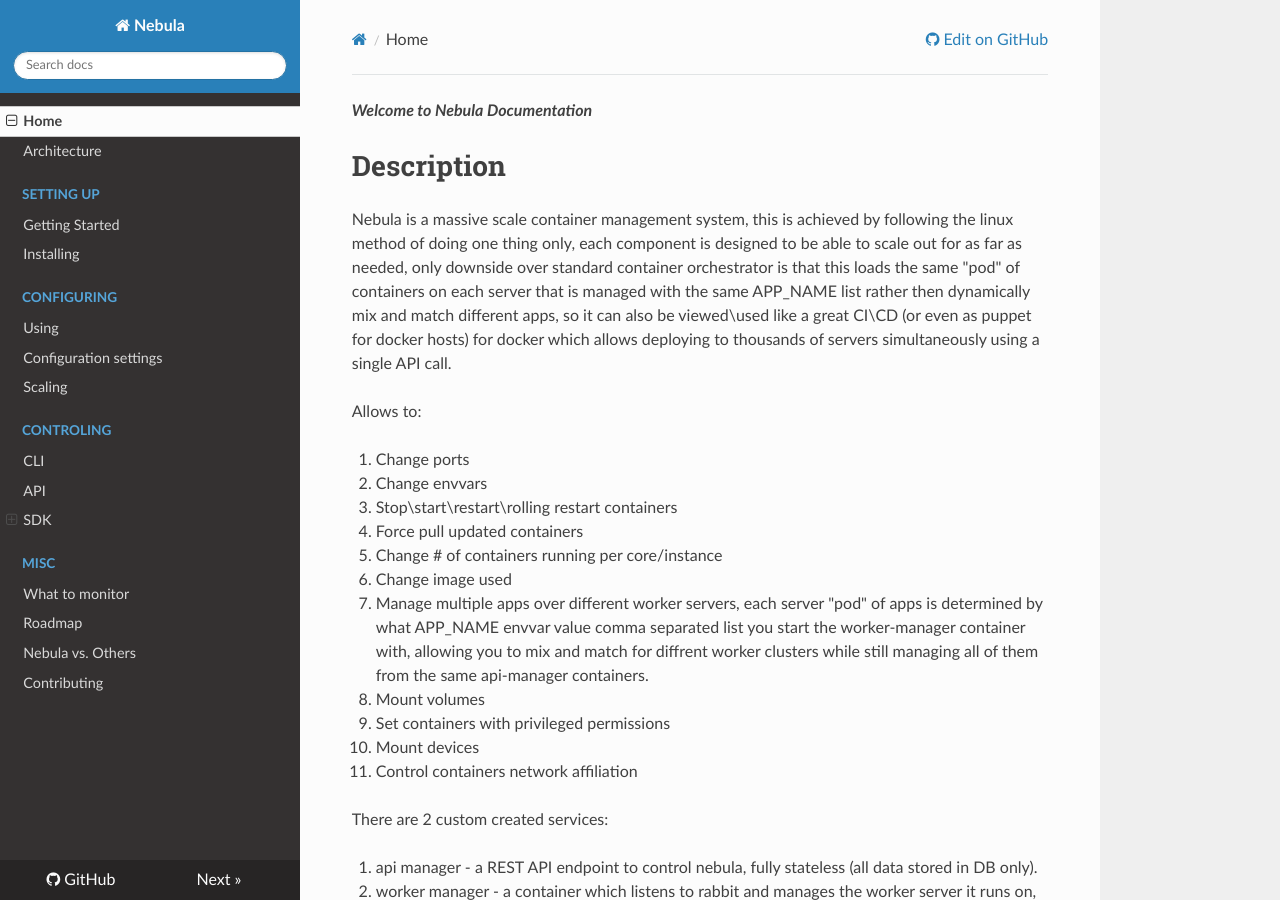
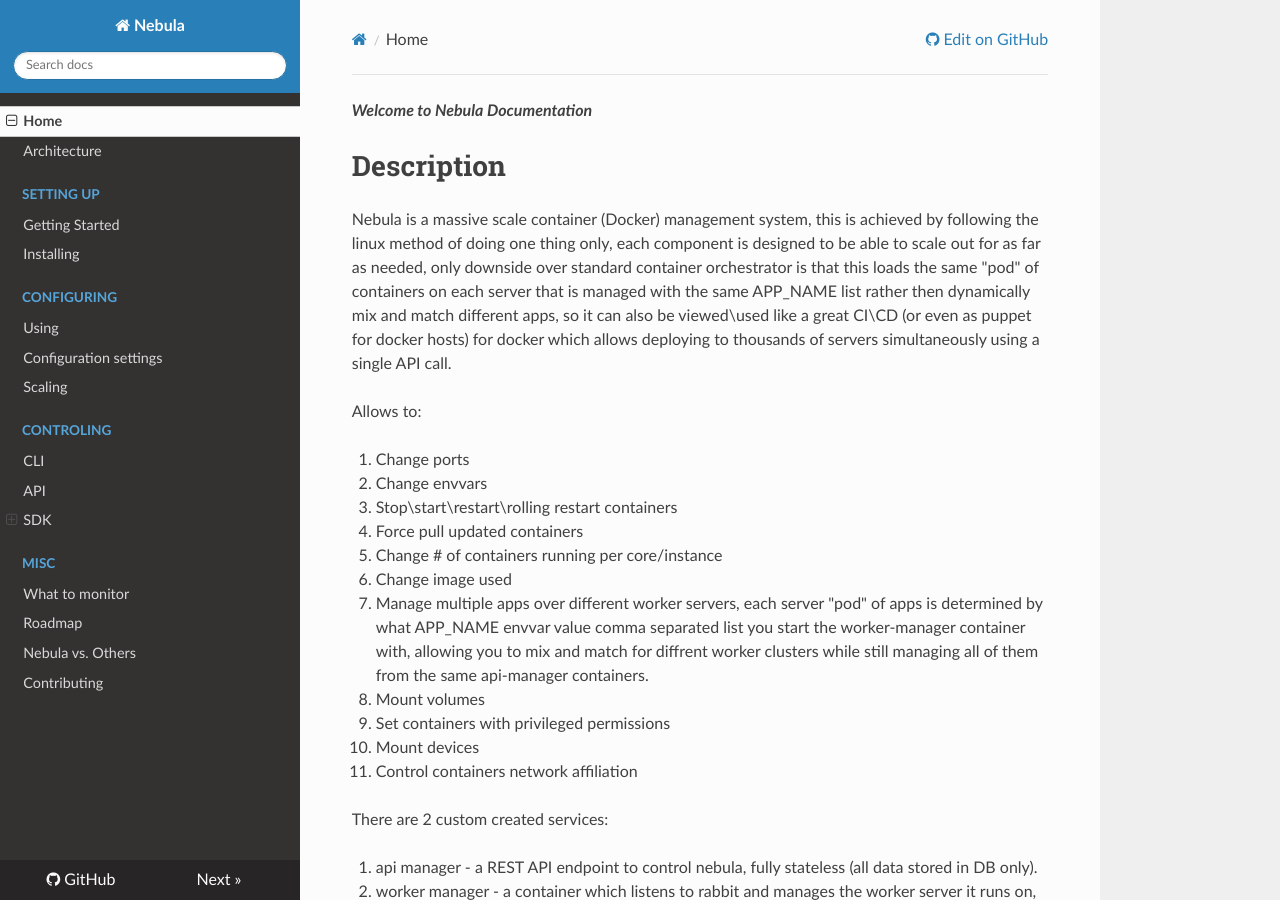
Before and after one commit to nebula-orchestrator/docs, an MkDocs documentation site: the page built from docs/index.md, in a window 1280 px wide and 900 px high. Built offline with MkDocs 1.6.1, drawn with Linux system fonts in a browser that asks for light colours; nearby versions of some CDN libraries; old or Windows-style settings are respelled for this version of MkDocs; some of the changed text lies outside the part shown.

Commit message:
for some reason i always forget to use capital letters

```diff
--- a/docs/index.md
+++ b/docs/index.md
@@ -2,7 +2,7 @@
 
 # Description
 
-Nebula is a massive scale container management system, this is achieved by following the linux method of doing one thing only, each component is designed to be able to scale out for as far as needed, only downside over standard container orchestrator is that this loads the same "pod" of containers on each server that is managed with the same APP_NAME list rather then dynamically mix and match different apps, so it can also be viewed\used like a great CI\CD (or even as puppet for docker hosts) for docker which allows deploying to thousands of servers simultaneously using a single API call.
+Nebula is a massive scale container (Docker) management system, this is achieved by following the linux method of doing one thing only, each component is designed to be able to scale out for as far as needed, only downside over standard container orchestrator is that this loads the same "pod" of containers on each server that is managed with the same APP_NAME list rather then dynamically mix and match different apps, so it can also be viewed\used like a great CI\CD (or even as puppet for docker hosts) for docker which allows deploying to thousands of servers simultaneously using a single API call.
 
 Allows to:
 
@@ -52,7 +52,7 @@
  2. The project is still rather young but that been said it's already in use in a production environment at [vidazoo](https://www.vidazoo.com/) (Nebula was originally developed as an internal tool for vidazoo before being open sourced) for about a year in a multi cloud, multi region, high traffic (10 million+ requests/minute) environment with great success.
  3. Help is very much welcomed.
  4. Tested OS: CoreOS, RancherOS, Ubuntu server 14.04 & 16.04, CentOS 6 & 7, Amazon linux, expected to work with any Docker compatible Linux distro.
- 5. Tested Docker versions: 11.x up to latest docker version, any docker version that has support for user networks & higher should work with Nebula.
+ 5. Tested Docker versions: 11.x up to latest Docker version, any Docker version that has support for user networks & higher should work with Nebula.
 
 # Example architecture
 
```
